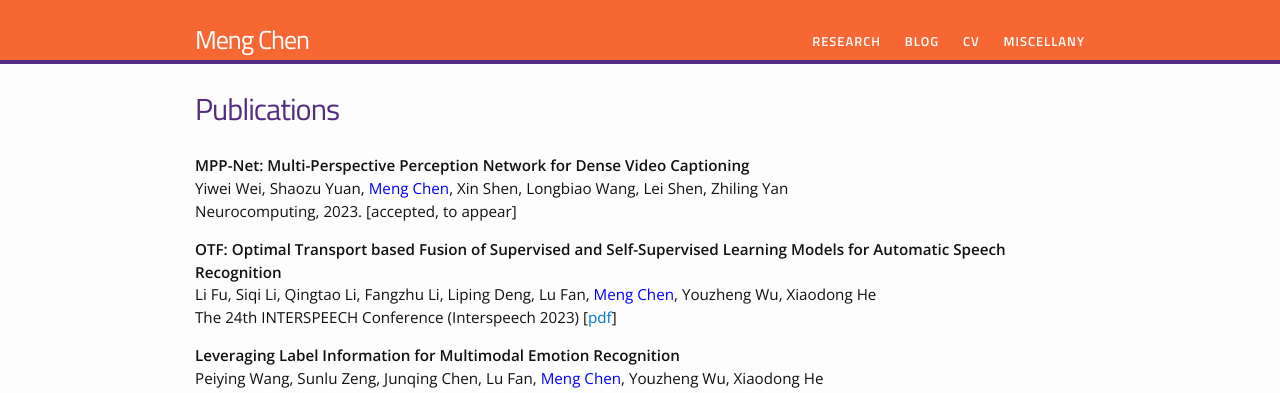
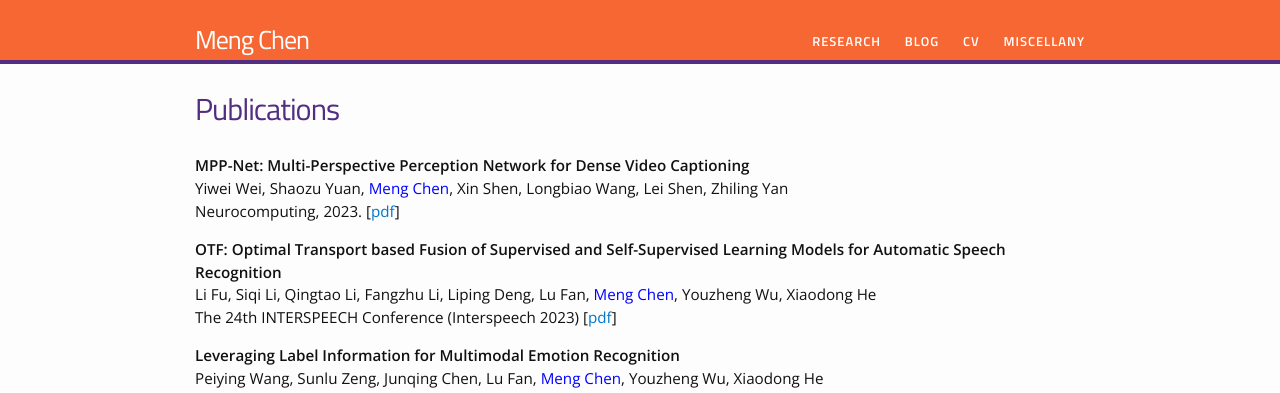
Before and after one commit to chenmengdx/chenmengdx.github.io, a Jekyll site: the page built from research.md, in a window 1280 px wide and 900 px high. Shown: the top 393 px of the window. Built offline with Jekyll 4.4.1, drawn with Linux system fonts in a browser that asks for light colours.

Commit message:
update papers

```diff
--- a/research.md
+++ b/research.md
@@ -10,7 +10,7 @@ permalink: /research/
 <p>
 <b> MPP-Net: Multi-Perspective Perception Network for Dense Video Captioning </b> <br />
 Yiwei Wei, Shaozu Yuan, <font color="blue">Meng Chen</font>, Xin Shen, Longbiao Wang, Lei Shen, Zhiling Yan <br />
-Neurocomputing, 2023. [accepted, to appear]
+Neurocomputing, 2023. [<a href="../papers/MPP-Net.pdf">pdf</a>]
 </p>
 
 <p>
```
Also changed, not shown: 2 other files.
